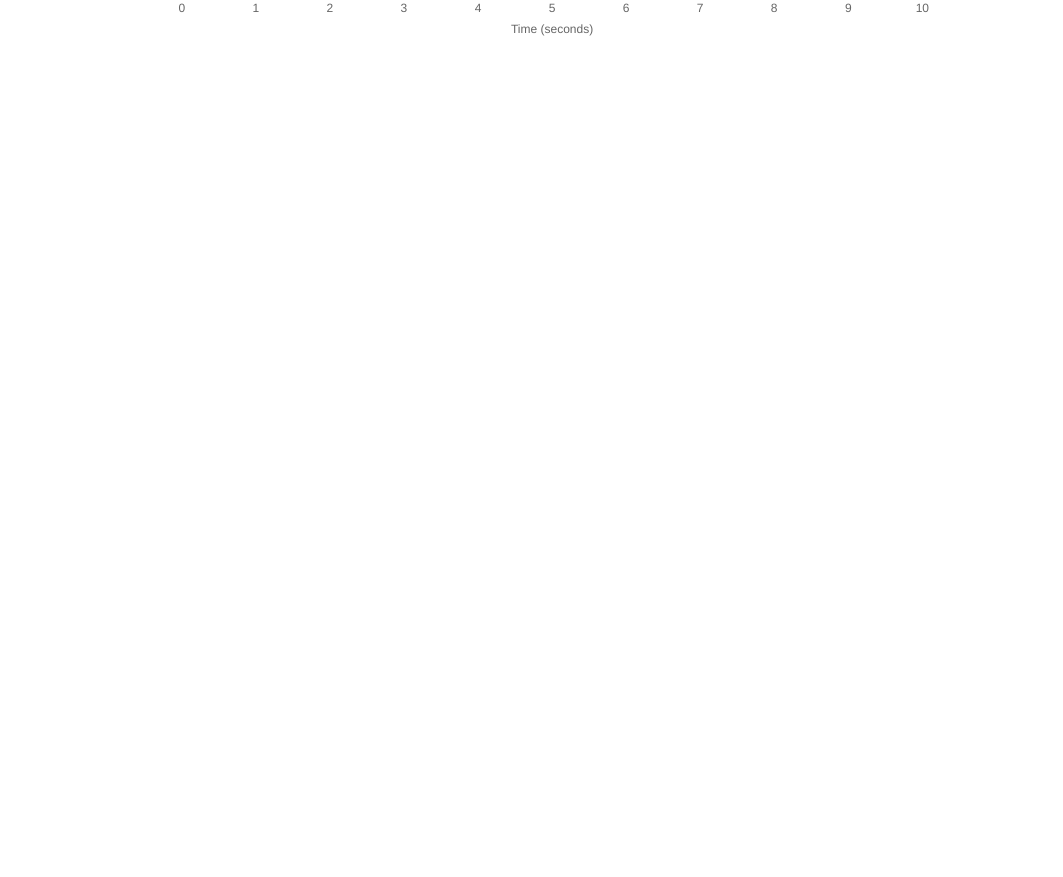
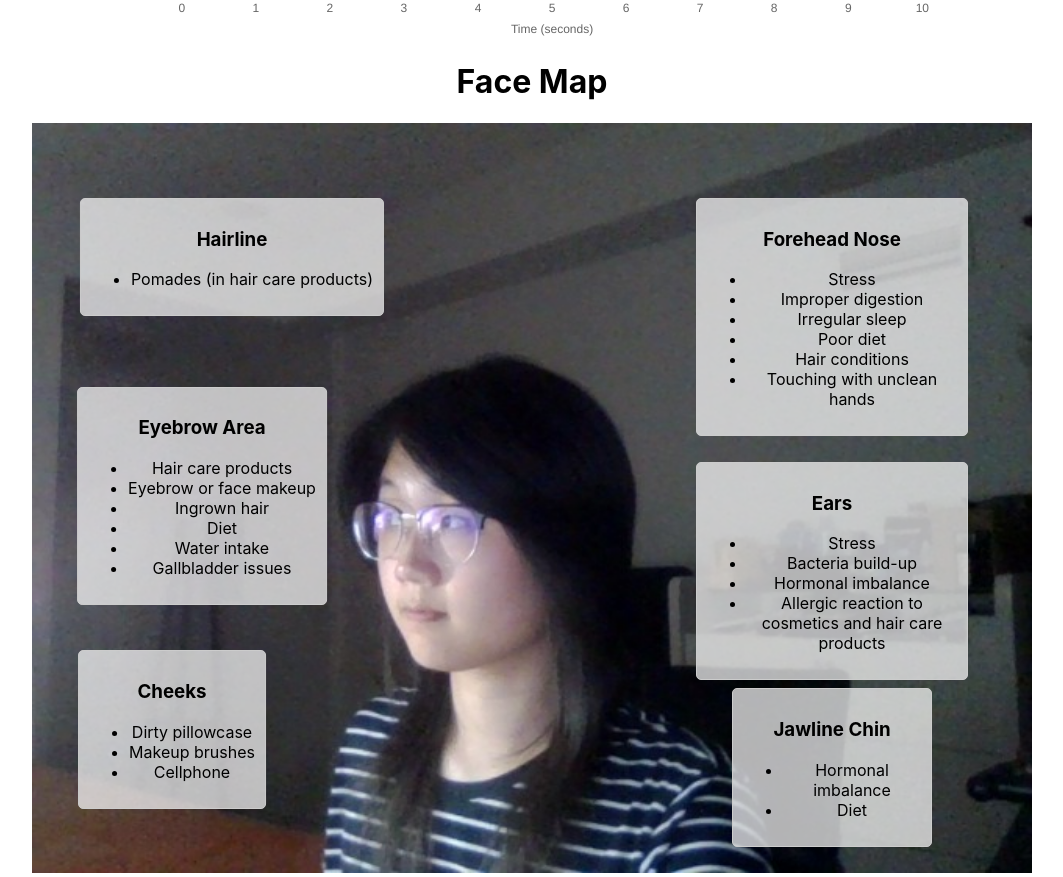
Before and after one commit to xlgraceli/ai_project, a React (Create React App) app: page / in a window 1280 px wide. Shown: the part 736-1613 px from the top of the page, without its empty margins (108-1171 px from the left). Before the commit the page ends 800 px from the top, so only its background shows below. Built offline with nearby package versions, Linux system fonts and the light colour scheme; no server answers.

Commit message:
rPPG Face Map Image

```diff
--- a/src/App.js
+++ b/src/App.js
@@ -1,6 +1,7 @@
 import './App.css';
 import Camera from './components/Camera.js';
 import Graph from './components/Graph.js';
+import Face from './components/Face.js';
 
 function App() {
   return (
@@ -9,6 +10,8 @@ function App() {
       <Camera />
       <h1>rPPG Graph</h1>
       <Graph />
+      <h1>Face Map</h1>
+      <Face />
     </div>
   );
 }
--- a/src/components/Components.css
+++ b/src/components/Components.css
@@ -27,3 +27,65 @@
   height: 400px;
   margin: 0 auto;
 }
+
+.face-map-container{
+  position: relative;
+  width: 100%;
+  max-width: 1000px; /* Adjust based on your needs */
+  margin: 0 auto;
+}
+
+.face-map-image {
+  width: 100%;
+  height: auto;
+}
+
+.face-overlay {
+  position: absolute;
+  top: 0;
+  left: 0;
+  width: 100%;
+  height: 100%;
+  pointer-events: none;
+}
+
+.region-label {
+  position: absolute;
+  background: rgba(255, 255, 255, 0.7);
+  border: 1px solid #ccc;
+  padding: 10px;
+  border-radius: 5px;
+}
+
+.region-forehead-nose {
+  top: 10%;
+  left: 80%;
+  width: 250px;
+  transform: translateX(-50%);
+}
+.region-hairline {
+  top: 10%;
+  left: 20%;
+  transform: translateX(-50%);
+}
+.region-eyebrow-area {
+  top: 35%;
+  left: 17%;
+  transform: translateX(-50%);
+}
+.region-ears {
+  top: 45%;
+  left: 80%;
+  width: 250px;
+  transform: translateX(-50%);
+}
+.region-cheeks {
+  top: 70%;
+  left: 14%;
+  transform: translateX(-50%);
+}
+.region-jawline-chin {
+  top: 75%;
+  left: 80%;
+  transform: translateX(-50%);
+}
--- /dev/null
+++ b/src/components/Face.js
@@ -0,0 +1,34 @@
+import React from 'react';
+import './Components.css';
+import acneFaceMapImage from './media/4f37267c-2cdd-4b16-b8df-a3008a93b9d3.jpeg';
+
+const mockData = [
+    { region: 'Forehead Nose', reasons: ['Stress', 'Improper digestion', 'Irregular sleep', 'Poor diet', 'Hair conditions', 'Touching with unclean hands'] },
+    { region: 'Hairline', reasons: ['Pomades (in hair care products)'] },
+    { region: 'Eyebrow Area', reasons: ['Hair care products', 'Eyebrow or face makeup', 'Ingrown hair', 'Diet', 'Water intake', 'Gallbladder issues'] },
+    { region: 'Ears', reasons: ['Stress', 'Bacteria build-up', 'Hormonal imbalance', 'Allergic reaction to cosmetics and hair care products'] },
+    { region: 'Cheeks', reasons: ['Dirty pillowcase', 'Makeup brushes', 'Cellphone'] },
+    { region: 'Jawline Chin', reasons: ['Hormonal imbalance', 'Diet'] },
+];
+
+const Face = () => {
+    return (
+        <div className="face-map-container">
+            <img src={acneFaceMapImage} alt="Acne Face Map" className="face-map-image" />
+            <div className="face-overlay">
+                {mockData.map((item, index) => (
+                <div key={index} className={`region-label region-${item.region.replace(/\s+/g, '-').toLowerCase()}`}>
+                    <h3>{item.region}</h3>
+                    <ul>
+                    {item.reasons.map((reason, idx) => (
+                        <li key={idx}>{reason}</li>
+                    ))}
+                    </ul>
+                </div>
+                ))}
+            </div>
+        </div>
+    );
+};
+
+export default Face;
--- a/src/components/Graph.js
+++ b/src/components/Graph.js
@@ -11,7 +11,6 @@ const Graph = () => {
   const [data, setData] = useState([]);
 
   useEffect(() => {
-    // Fetch or generate your rPPG data and labels here
     const fetchData = async () => {
       // Simulate fetching data
       const simulatedData = Array.from({ length: 100 }, () => Math.random() * 10);
```
Also changed, not shown: 1 other file (tests, documents, lock files or other folders).
